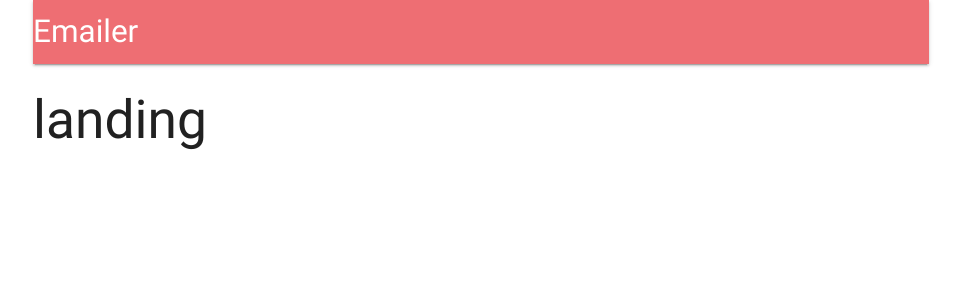
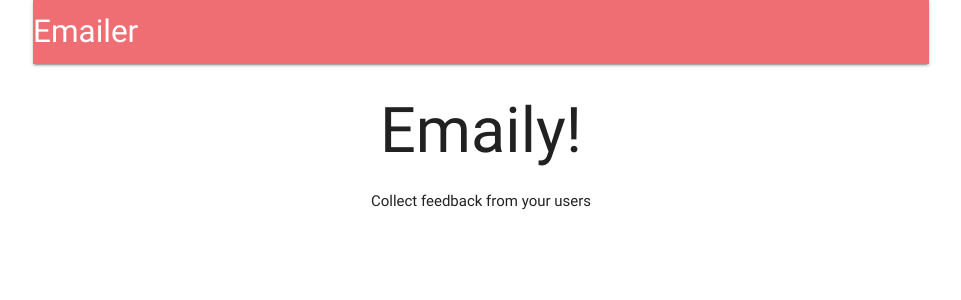
Before and after one commit to cjb312/Emailer, a React (Create React App) app in the folder client/: page / in a window 1280 px wide. Shown: the top 300 px of the page, without its empty margins (159-1120 px from the left). Built offline with nearby package versions, Linux system fonts and the light colour scheme; no server answers.

Commit message:
working on landing component

```diff
--- a/client/src/components/App.js
+++ b/client/src/components/App.js
@@ -4,9 +4,10 @@
 import * as actions from "../actions";
 
 import Header from "./Header";
+import Landing from "./Landing"
 const Dashboard = () => <h2>dashboard</h2>;
 const SurveyNew = () => <h2>survey</h2>;
-const Landing = () => <h2>landing</h2>;
+
 
 class App extends Component {
 	//fetching current user once application loads
--- /dev/null
+++ b/client/src/components/Landing.js
@@ -0,0 +1,14 @@
+import React from 'react';
+
+const Landing = () => {
+	return (
+		<div style={{textAlign:'center'}}>
+			<h1>
+				Emaily!
+			</h1>
+			Collect feedback from your users
+		</div>
+		);
+};
+
+export default Landing;
```
